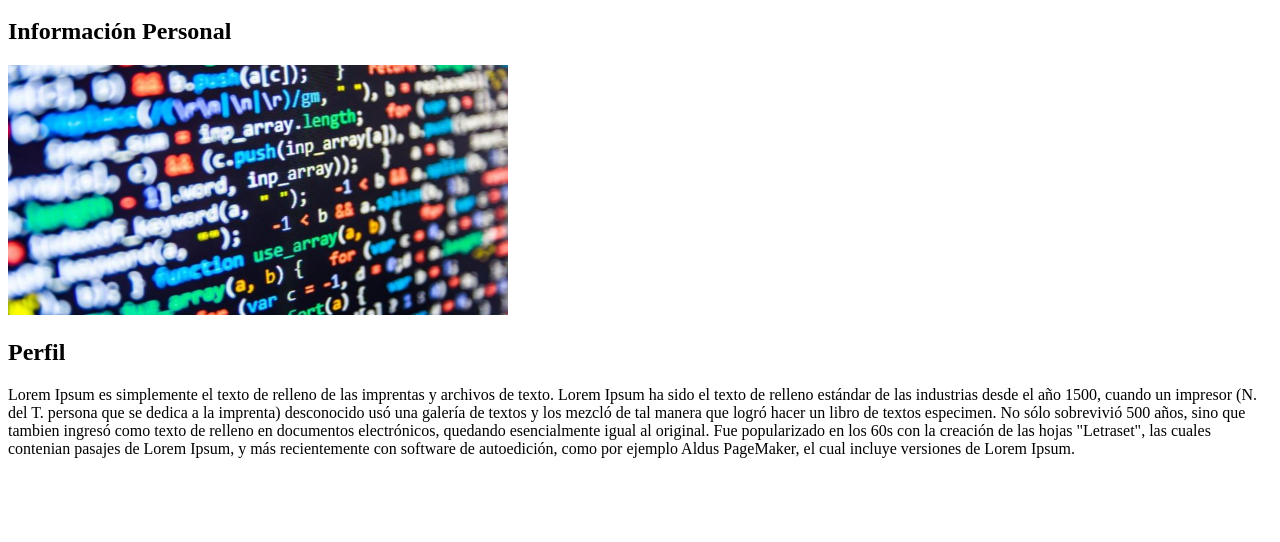
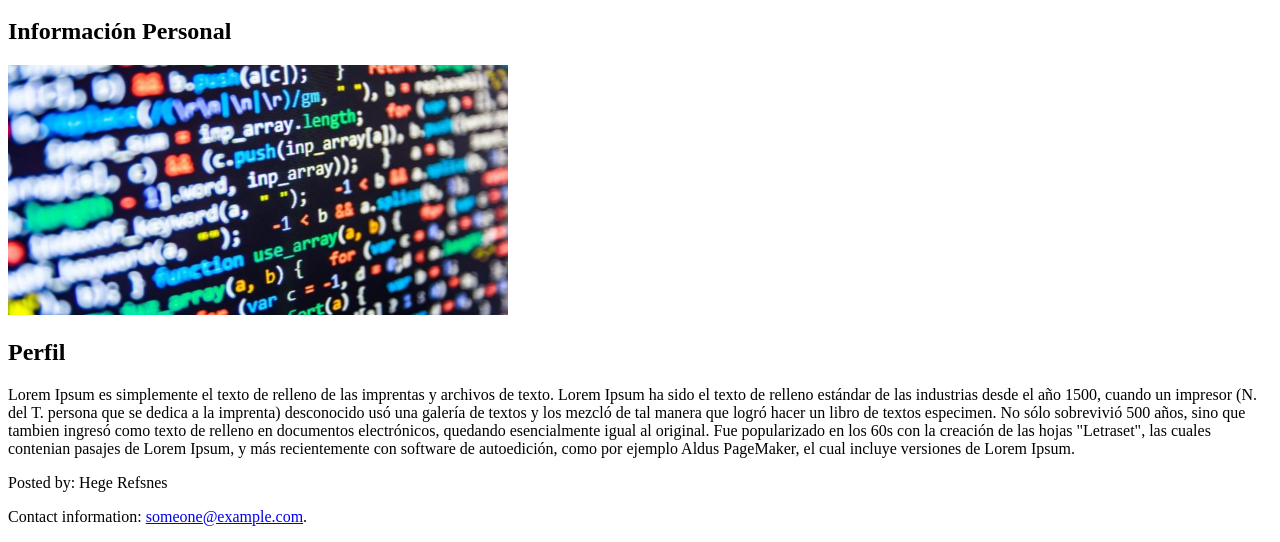
Before and after one commit to carlosponte1/Nextu, a plain HTML site: page index.html in a window 1280 px wide. Shown: the part 527-1069 px from the top of the page. Before the commit the page ends 1001 px from the top, so only its background shows below. Drawn offline with Linux system fonts and the light colour scheme.

Commit message:
segundo commit

```diff
--- a/index.html
+++ b/index.html
@@ -35,9 +35,13 @@
 		</section>
 
 		<h2> Perfil</h2>
-
+         <article>
 		<p>Lorem Ipsum es simplemente el texto de relleno de las imprentas y archivos de texto. Lorem Ipsum ha sido el texto de relleno estándar de las industrias desde el año 1500, cuando un impresor (N. del T. persona que se dedica a la imprenta) desconocido usó una galería de textos y los mezcló de tal manera que logró hacer un libro de textos especimen. No sólo sobrevivió 500 años, sino que tambien ingresó como texto de relleno en documentos electrónicos, quedando esencialmente igual al original. Fue popularizado en los 60s con la creación de las hojas "Letraset", las cuales contenian pasajes de Lorem Ipsum, y más recientemente con software de autoedición, como por ejemplo Aldus PageMaker, el cual incluye versiones de Lorem Ipsum.</p>
-
+         </article>
+		<footer>
+  <p>Posted by: Hege Refsnes</p>
+  <p>Contact information: <a href="mailto:someone@example.com">someone@example.com</a>.</p>
+</footer>
 
 </body>
 </html>
```
